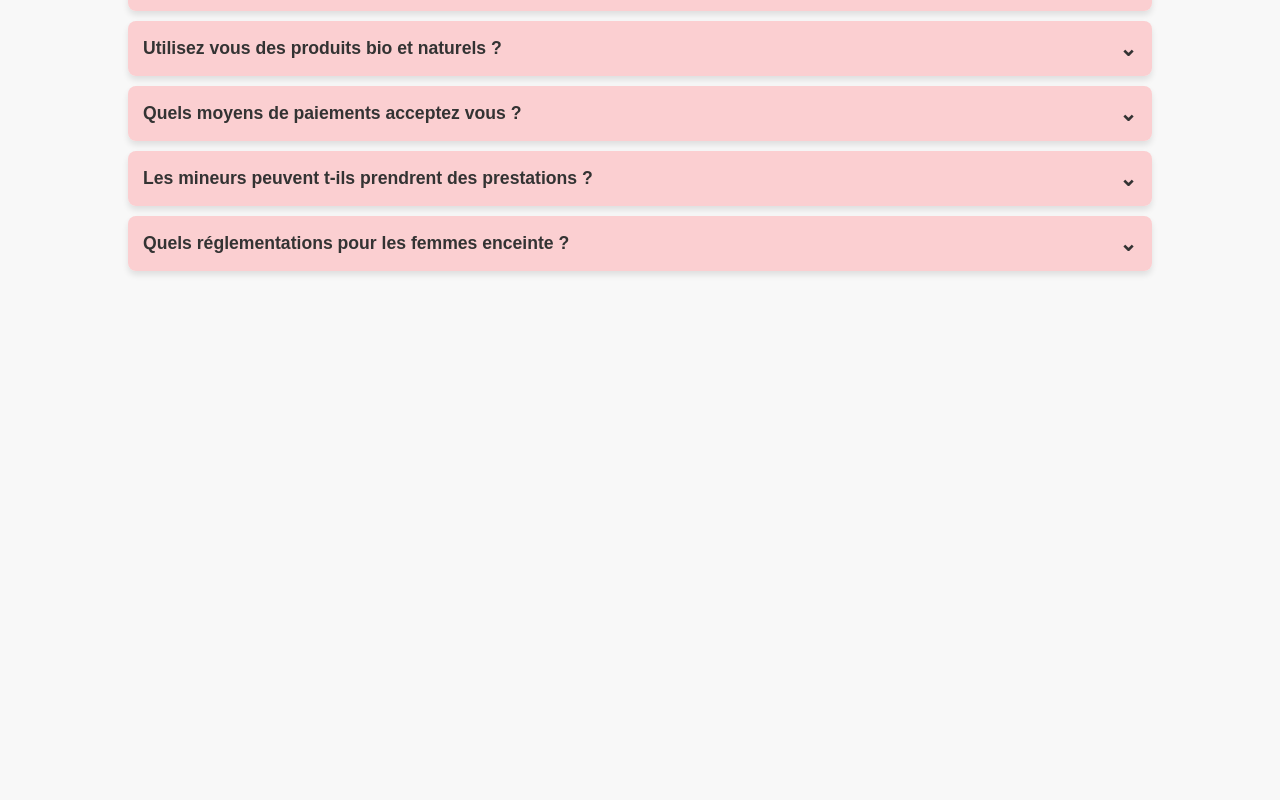
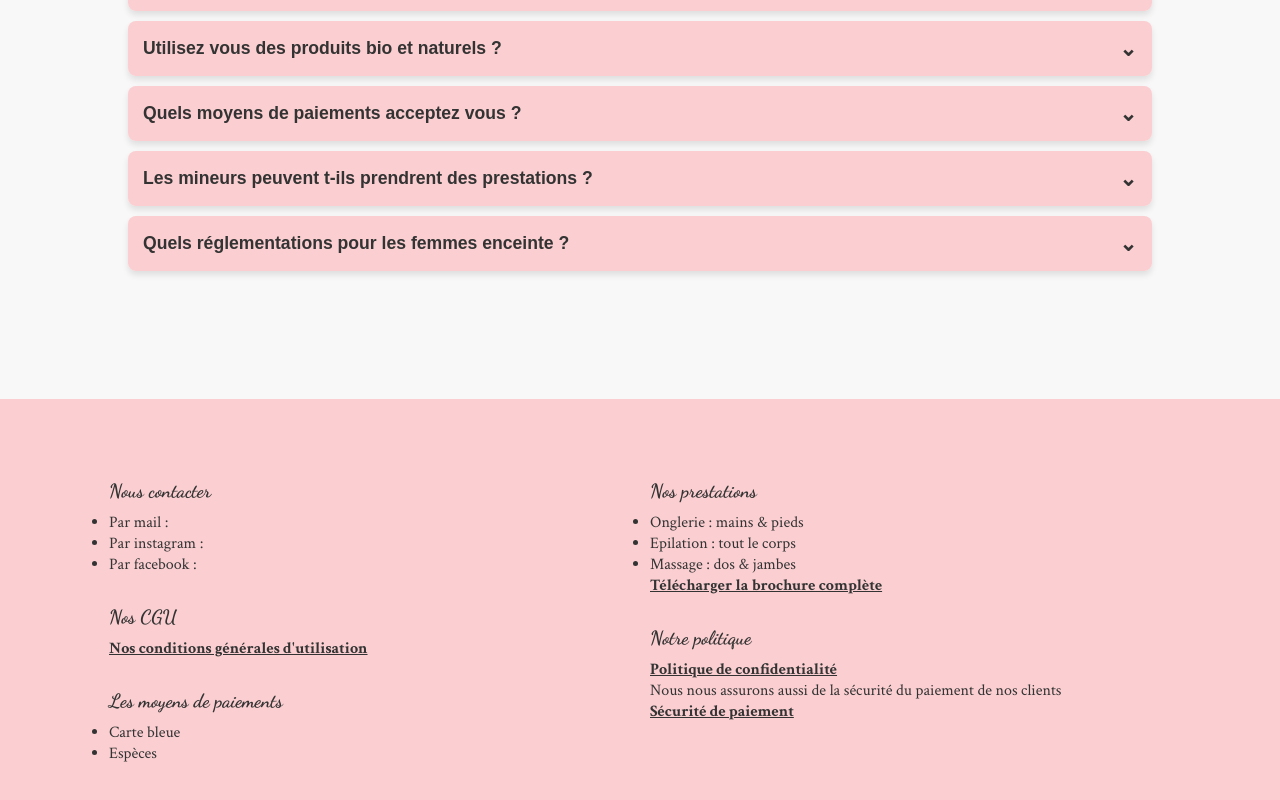
Before and after one commit to Kez0X/Lesthetique, a SvelteKit app: page / in a window 1280 px wide. Shown: the part 3857-4657 px from the top of the page. Before the commit the page ends 4138 px from the top, so only its background shows below. Built offline with nearby package versions, Linux system fonts and the light colour scheme.

Commit message:
feat : footer components status : check

```diff
--- /dev/null
+++ b/src/lib/footer.svelte
@@ -0,0 +1,81 @@
+<script>
+    import Logo from '$lib/images/favicon.jpg';
+</script>
+
+<div class="footer">
+    <div class="footer-container">
+        <div class="section-right">
+            <h3>Nous contacter</h3>
+            <ul>
+                <li>Par mail : </li>
+                <li>Par instagram : </li>
+                <li>Par facebook : </li>
+            </ul>
+            <h3>Nos CGU</h3>
+            <a href="" >Nos conditions générales d'utilisation</a>
+            <h3>Les moyens de paiements</h3>
+            <ul>
+                <li>Carte bleue</li>
+                <li>Espèces</li>
+            </ul>
+        </div>
+        <div class="section-left">
+            <h3>Nos prestations</h3>
+            <ul>
+                <li>Onglerie : mains & pieds</li>
+                <li>Epilation : tout le corps</li>
+                <li>Massage : dos & jambes</li>
+            </ul>
+            <a href="">Télécharger la brochure complète</a>
+            <h3>Notre politique</h3>
+            <a href="">Politique de confidentialité</a>
+            <p>Nous nous assurons aussi de la sécurité du paiement de nos clients</p>
+            <a href="">Sécurité de paiement</a>
+        </div>
+    </div>
+</div>
+
+<style>
+    .footer{
+        background-color: #fbcfd1; /* Rose pastel */
+        width: 100%;
+        color: #333;
+        margin-bottom : 0;
+        margin-top : 10%;
+        padding : 50px;
+    }
+
+    .footer-container{
+        display: grid;
+		grid-template-columns: repeat(auto-fit, minmax(300px, 1fr)); /* Ajuste la largeur de chaque carte */
+		max-width: 1400px; /* Limite la largeur totale de la grille */
+		margin: 0 auto;
+		gap: 20px;
+		padding: 0 5%;
+    }
+
+    .logo{
+        margin : auto 0;
+    }
+
+    .logo img {
+		height: 50px;
+	}
+
+    a{
+    text-decoration: none;
+		color: #333;
+		font-weight: bold;
+		font-size: 1em;
+        text-decoration:underline;
+    }
+
+    .footer h3{
+        font-size: 1.2em;
+        color: #333;
+        margin-bottom: 10px;
+        margin-top : 30px;
+        font-family: 'Dancing Script', cursive;
+    }
+
+</style>
--- a/src/routes/+layout.svelte
+++ b/src/routes/+layout.svelte
@@ -5,6 +5,7 @@
 	import About from '$lib/about.svelte';
 	import Payment from '$lib/payment.svelte';
 	import FAQ from '$lib/faq.svelte';
+	import Footer from '$lib/footer.svelte';
 </script>
 <div class="app">
 	<!-- <Header /> -->
@@ -18,6 +19,7 @@
 	<About/>
 	<Payment/>
 	<FAQ/>
+	<Footer/>
 	<!-- <footer>
 		<p>visit <a href="https://kit.svelte.dev">kit.svelte.dev</a> to learn SvelteKit</p>
 	</footer> -->
```
